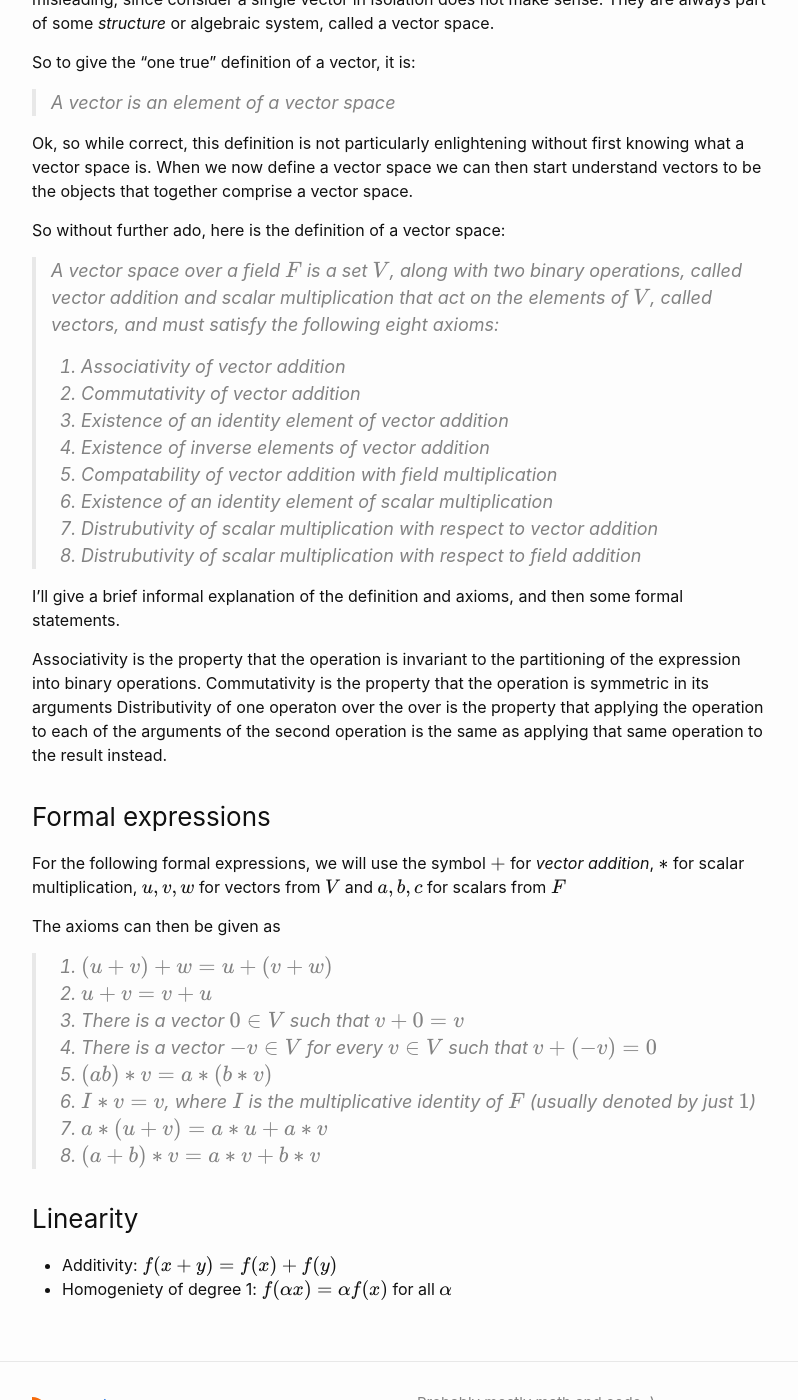
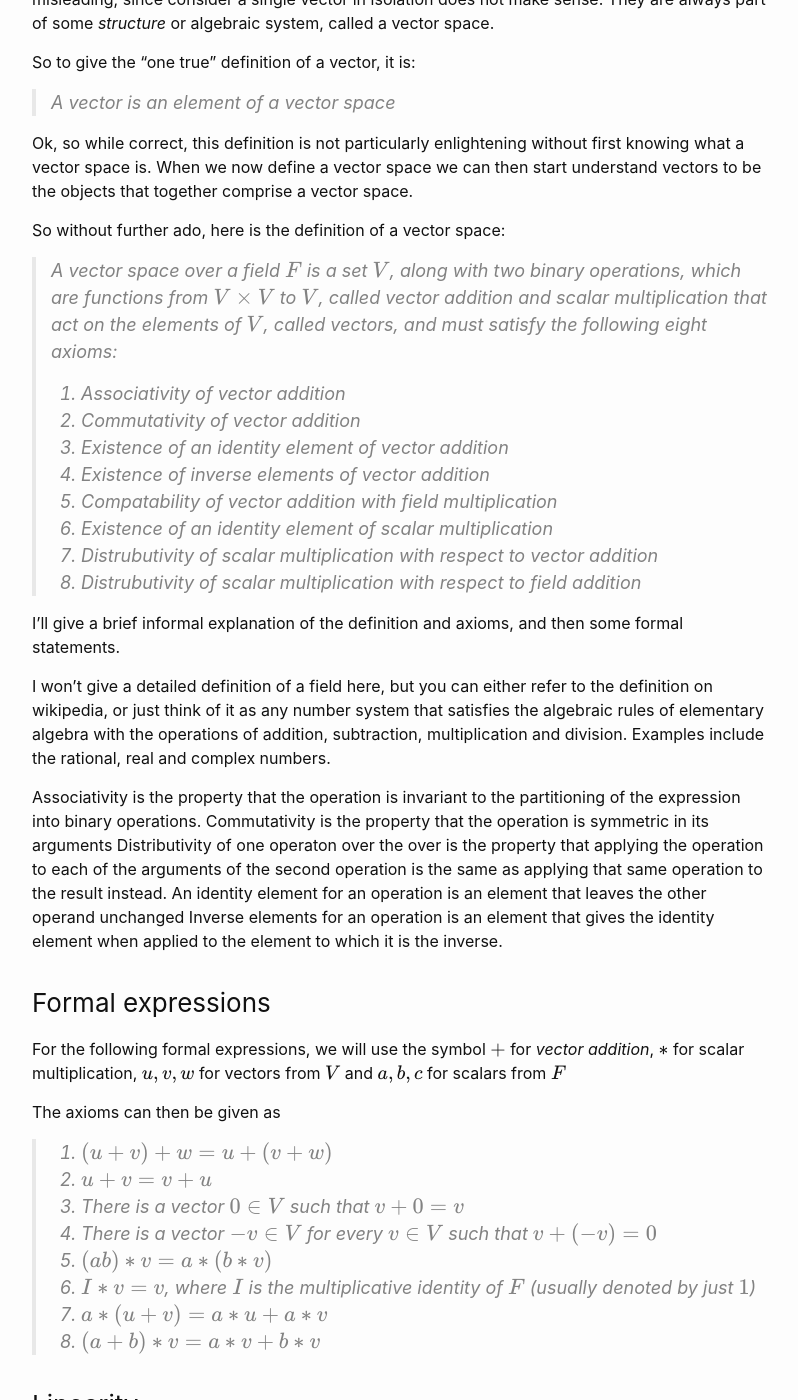
Before and after one commit to torgeiba/torgeiba.github.io, a Jekyll site: the page built from _posts/2022-09-17-vectors-and-tensors.md, in a window 1280 px wide and 1400 px high, scrolled down 868 px. Shown: the whole window, without its empty margins (238-1036 px from the left). Built offline with Jekyll 4.4.1, drawn with Linux system fonts in a browser that asks for light colours; our own code applies the rules of GitHub Pages for plain Markdown files; formulas are drawn with MathJax 3.

Commit message:
Update 2022-09-17-vectors-and-tensors.md

```diff
--- a/_posts/2022-09-17-vectors-and-tensors.md
+++ b/_posts/2022-09-17-vectors-and-tensors.md
@@ -32,7 +32,8 @@ When we now define a vector space we can then start understand vectors to be the
 
 So without further ado, here is the definition of a vector space:
 
-> A vector space over a field $F$ is a set $V$, along with two binary operations, called vector addition and scalar multiplication that act on the elements of $V$,
+> A vector space over a field $F$ is a set $V$, along with two binary operations, which are functions from $V \times V$ to $V$,
+> called vector addition and scalar multiplication that act on the elements of $V$,
 > called vectors, and must satisfy the following eight axioms:
 > 1. Associativity of vector addition
 > 2. Commutativity of vector addition
@@ -45,10 +46,15 @@ So without further ado, here is the definition of a vector space:
 
 I'll give a brief informal explanation of the definition and axioms, and then some formal statements.
 
+I won't give a detailed definition of a field here, but you can either refer to the definition on wikipedia,
+or just think of it as any number system that satisfies the algebraic rules of elementary algebra with the operations of addition, subtraction, multiplication and division. Examples include the rational, real and complex numbers.
+
 Associativity is the property that the operation is invariant to the partitioning of the expression into binary operations.
 Commutativity is the property that the operation is symmetric in its arguments
 Distributivity of one operaton over the over is the property that applying the operation to each of the arguments of the second operation is the same as
 applying that same operation to the result instead.
+An identity element for an operation is an element that leaves the other operand unchanged
+Inverse elements for an operation is an element that gives the identity element when applied to the element to which it is the inverse.
 
 ### Formal expressions
 
```
